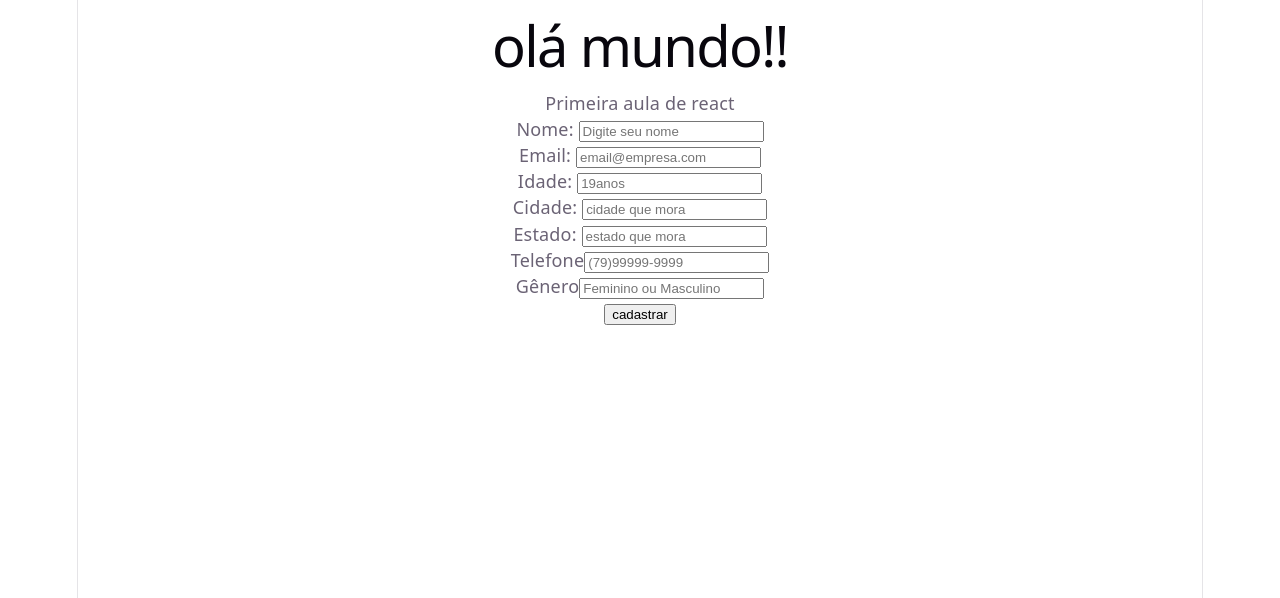
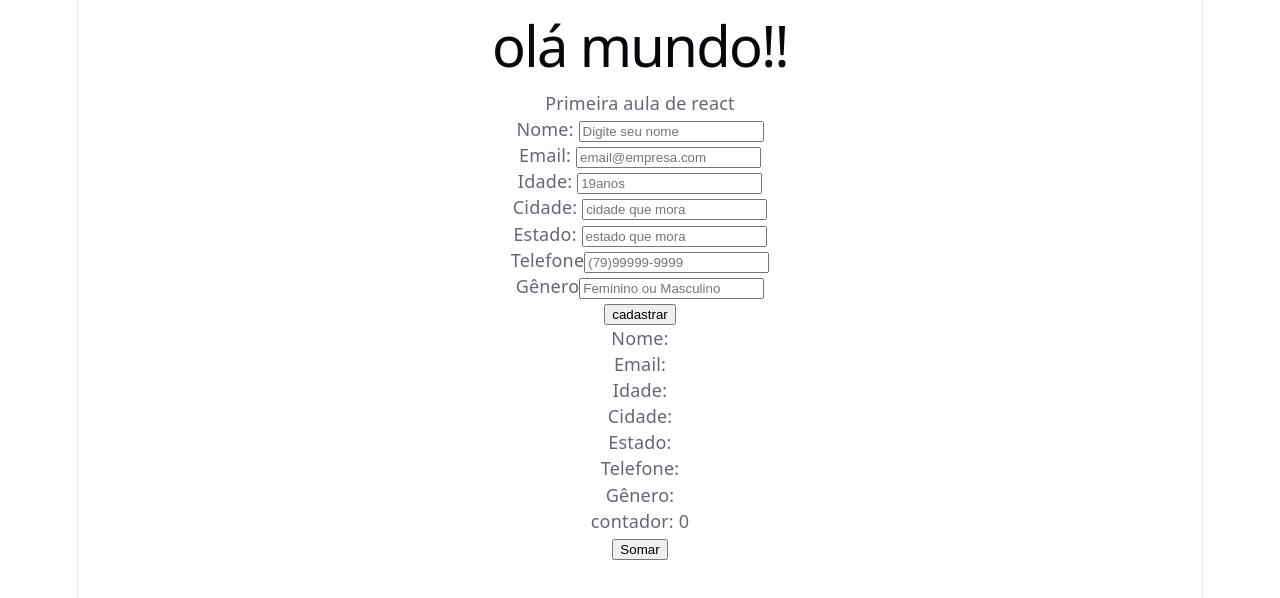
Before and after one commit to thaissalaury/formulario-react, a React (Vite) app: page / in a window 1280 px wide. Shown: the top 598 px of the page. Built offline with nearby package versions, Linux system fonts and the light colour scheme.

Commit message:
função de contador e tambem novas atualizações do formulário

```diff
--- a/src/App.jsx
+++ b/src/App.jsx
@@ -4,6 +4,7 @@ import viteLogo from './assets/vite.svg'
 import heroImg from './assets/hero.png'
 import './App.css'
 import FormularioCadastro from './components/FormularioCadastro'
+import Contador from './components/Contador'
 
 function App() {
 
@@ -12,6 +13,7 @@ function App() {
       <h1>olá mundo!!</h1>
       <p>Primeira aula de react</p>
       <FormularioCadastro />
+      <Contador/>
     </div>
   )
 }
--- /dev/null
+++ b/src/components/Contador.jsx
@@ -0,0 +1,14 @@
+import { useState } from "react";
+
+export default function Contador(){
+    const [count, setCount] = useState(0)
+
+    return (
+        <div>
+            <p>contador: {count}</p>
+            <button onClick={() => setCount (count + 1)}>
+                Somar
+            </button>
+        </div>
+    )
+}
--- a/src/components/FormularioCadastro.jsx
+++ b/src/components/FormularioCadastro.jsx
@@ -1,18 +1,36 @@
 import InputField from "./inputField";
 import BotaoEnviar from "./BotaoEnviar";
+import Contador from "./Contador";
+import { useState } from "react";
 
 function FormularioCadastro() {
+    const [nome, setNome] = useState('')
+    const [email, setEmail] = useState('')
+    const [telefone, setTelefone] = useState('')
+    const [idade, setIdade] = useState('')
+    const [cidade, setCidade] = useState('')
+    const [estado, setEstado] = useState('')
+    const [genero, setGenero] = useState('')
     return (
-        <div>
-            <InputField label="Nome: " type="text" name="nome" placeholder="Digite seu nome"/>
-            <InputField label="Email: " type="email" name="email" placeholder="email@empresa.com"/>
-            <InputField label="Idade: " type="number" name="number" placeholder="19anos"/>
-            <InputField label="Cidade: " type="text" name="cidade" placeholder="cidade que mora"/>
-            <InputField label="Estado: " type="text" name="estado" placeholder="estado que mora"/>
-            <InputField label="Telefone" type="text" name="telefone" placeholder="(79)99999-9999"/>
-            <InputField label= "Gênero" type="select" name="Feminino " placeholder="Feminino ou Masculino"/>
+        <form>
+            <InputField label="Nome: " type="text" name="nome" placeholder="Digite seu nome" value={nome} onChange={(e) => setNome(e.target.value)}/>
+            <InputField label="Email: " type="email" name="email" placeholder="email@empresa.com" value={email} onChange={(e) => setEmail(e.target.value)}/>
+            <InputField label="Idade: " type="number" name="number" placeholder="19anos"  value={idade} onChange={(e) => setIdade(e.target.value)} />
+            <InputField label="Cidade: " type="text" name="cidade" placeholder="cidade que mora"  value={cidade} onChange={(e) => setCidade(e.target.value)}/>
+            <InputField label="Estado: " type="text" name="estado" placeholder="estado que mora"  value={estado} onChange={(e) => setEstado(e.target.value)}/>
+            <InputField label="Telefone" type="text" name="telefone" placeholder="(79)99999-9999"  value={telefone} onChange={(e) => setTelefone(e.target.value)} />
+            <InputField label= "Gênero" type="select" name="Feminino " placeholder="Feminino ou Masculino"  value={genero} onChange={(e) => setGenero(e.target.value)} />
             <BotaoEnviar texto="cadastrar"/>
-        </div>
+            <div>
+                <p>Nome: {nome}</p>
+                <p>Email: {email}</p>
+                <p>Idade: {idade}</p>
+                <p>Cidade: {cidade}</p>
+                <p>Estado: {estado}</p>
+                <p>Telefone: {telefone}</p>
+                <p>Gênero: {genero}</p>
+            </div>
+        </form>
     )
 }
 
--- a/src/components/inputField.jsx
+++ b/src/components/inputField.jsx
@@ -1,9 +1,15 @@
-function InputField ({label, type, name, placeholder }){
+function InputField ({label, type, name, placeholder, value, onChange}){
 
     return (
         <div>
             <label>{label}</label>
-            <input type ={type} nome={name} placeholder={placeholder}/>
+            <input
+                type ={type}
+                nome={name}
+                placeholder={placeholder}
+                value ={value}
+                onChange ={onChange}
+            />
         </div>
     )
 }
```
